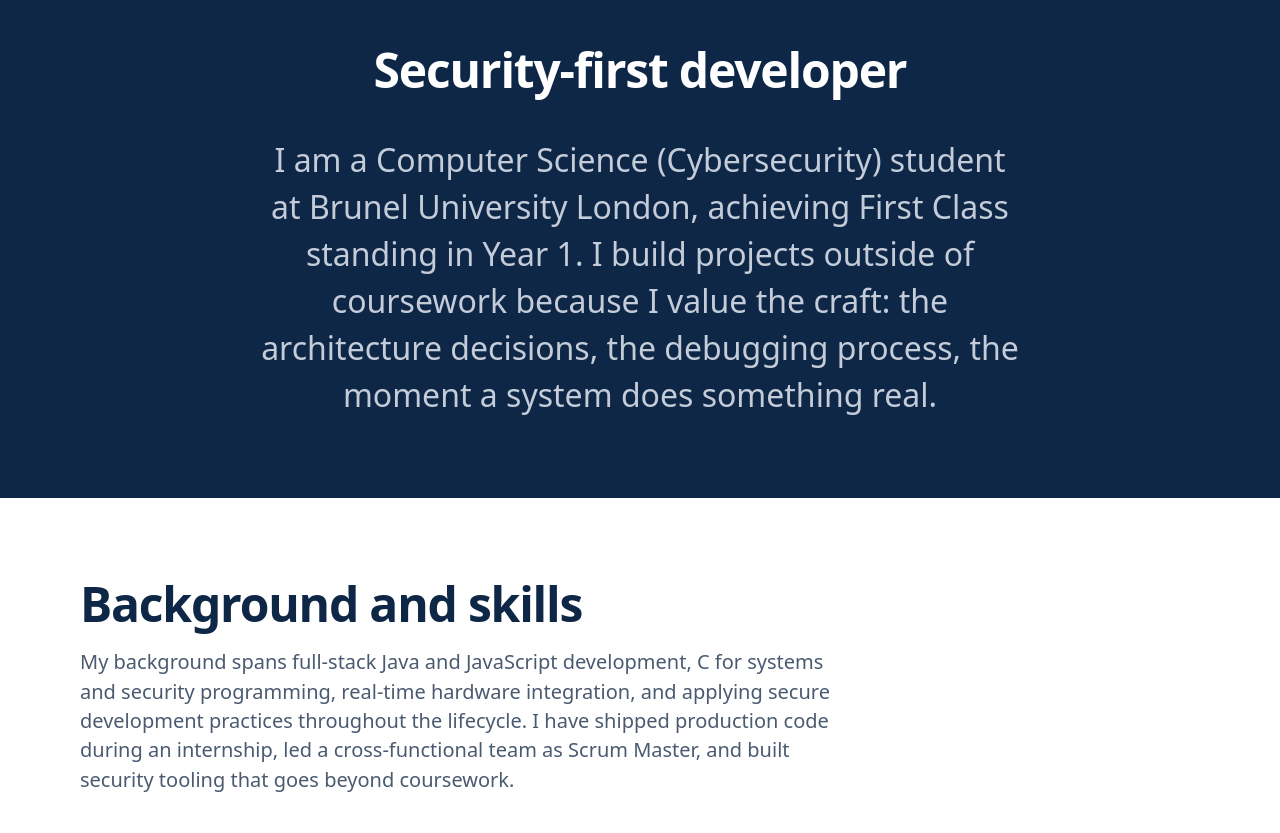
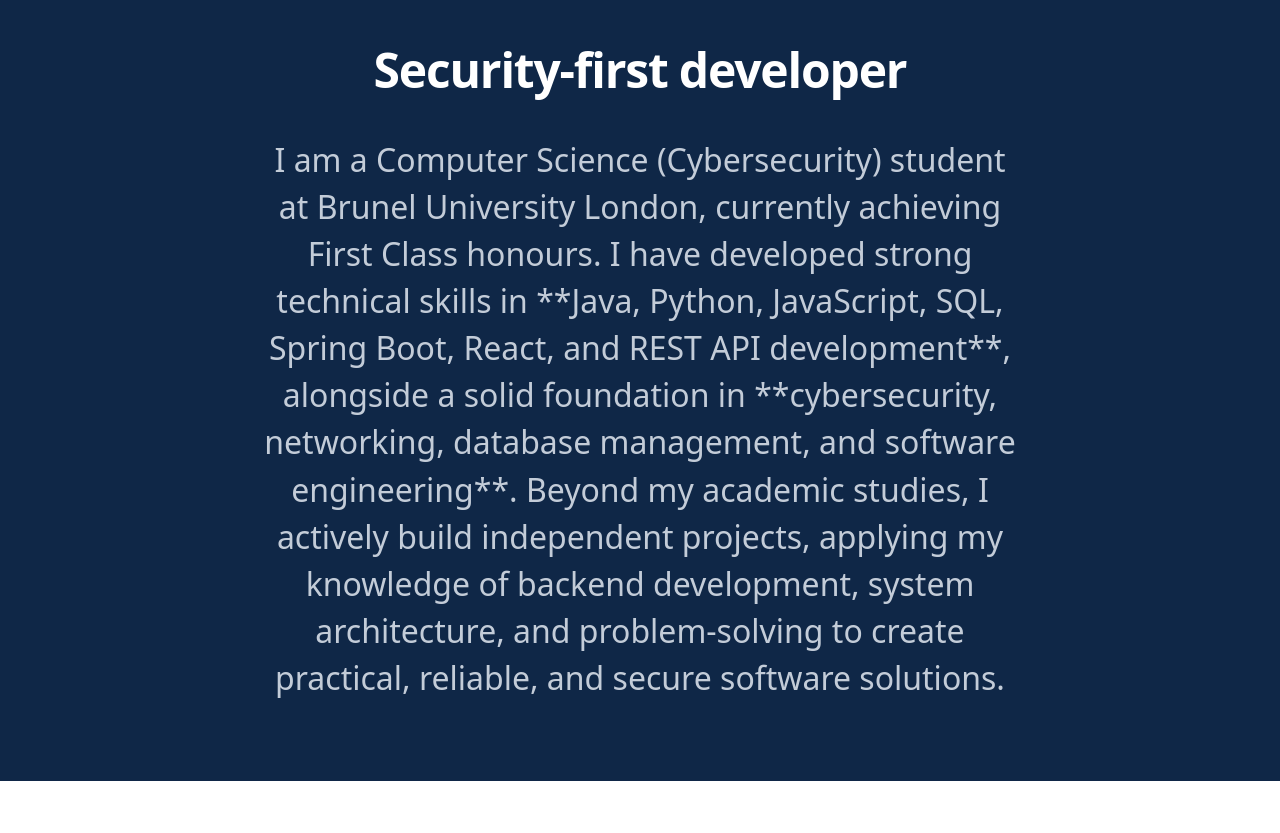
Before and after one commit to HamzaAltaf-799/HamzaAltaf-799.github.io, a plain HTML site: page index.html in a window 1280 px wide. Shown: the part 740-1573 px from the top of the page. Drawn offline with Linux system fonts and the light colour scheme.

Commit message:
Revise personal description in index.html
Updated personal description to include current academic standing and technical skills.

```diff
--- a/index.html
+++ b/index.html
@@ -75,7 +75,7 @@
       <h2>Security-first developer</h2>
     </div>
     <div class="about-content">
-      <p>I am a Computer Science (Cybersecurity) student at Brunel University London, achieving First Class standing in Year 1. I build projects outside of coursework because I value the craft: the architecture decisions, the debugging process, the moment a system does something real.</p>
+      <p>I am a Computer Science (Cybersecurity) student at Brunel University London, currently achieving First Class honours. I have developed strong technical skills in **Java, Python, JavaScript, SQL, Spring Boot, React, and REST API development**, alongside a solid foundation in **cybersecurity, networking, database management, and software engineering**. Beyond my academic studies, I actively build independent projects, applying my knowledge of backend development, system architecture, and problem-solving to create practical, reliable, and secure software solutions.</p>
     </div>
   </div>
 </section>
```
